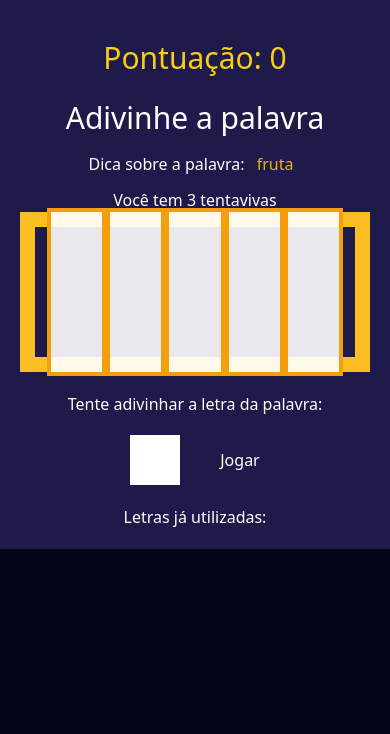
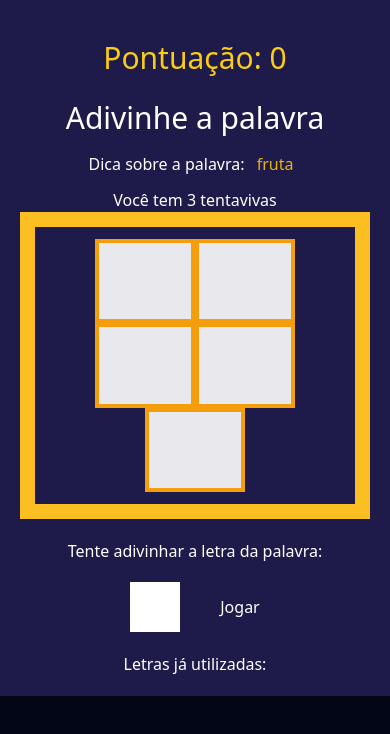
Before and after one commit to letticiamoura/secretWord, a React (Vite) app: page / in a window 390 px wide. Both pictures are taken after a click on the button "Começar". Shown: the top 734 px of the page. Built offline with nearby package versions, Linux system fonts and the light colour scheme.

Commit message:
feat: responsividade

```diff
--- a/src/components/Game.tsx
+++ b/src/components/Game.tsx
@@ -44,14 +44,14 @@ export default function Game({
             <p>Você tem {guesses} tentavivas</p>
 
 
-            <div className="flex items-center md:ml-44 w-auto md:w-[70vw] justify-center p-3 h-40 border-[15px] border-amber-400">
+            <div className="flex flex-wrap items-center md:ml-44 w-auto md:w-[70vw] justify-center p-3 h-auto md::h-40 border-[15px] border-amber-400">
                 {letters.map((letter, i) =>
                 guessedLetters.includes(letter) ? (
-            <span className="border-4 h-[20vh] w-[100px] text-black bg-white/90 text-3xl md:text-6xl text-center p-3 uppercase border-yellow-400 font-bold" key={i}>
+            <span className="border-4 h-[10vh] md:h-[20vh] w-[100px] text-black bg-white/90 text-3xl md:text-6xl text-center p-3 uppercase border-yellow-400 font-bold" key={i}>
               {letter}
             </span>
           ) : (
-            <span key={i} className="border-4 p-3 h-[20vh] w-[100px] text-6xl text-black font-bold
+            <span key={i} className="border-4 p-3 h-[10vh] md:h-[20vh] w-[100px] text-6xl text-black font-bold
             + bg-white/90 uppercase border-amber-500"></span>
           )
         )}
```
